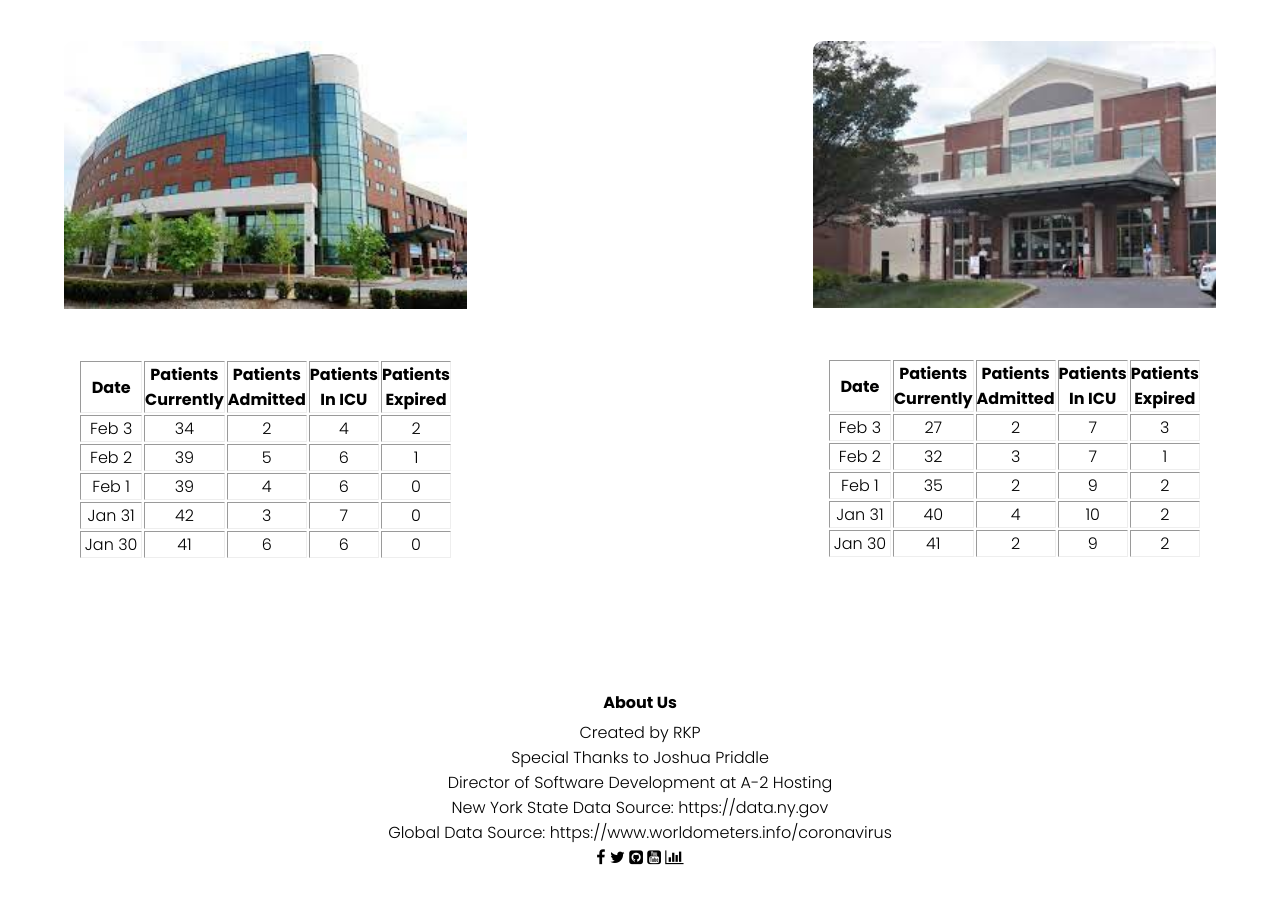
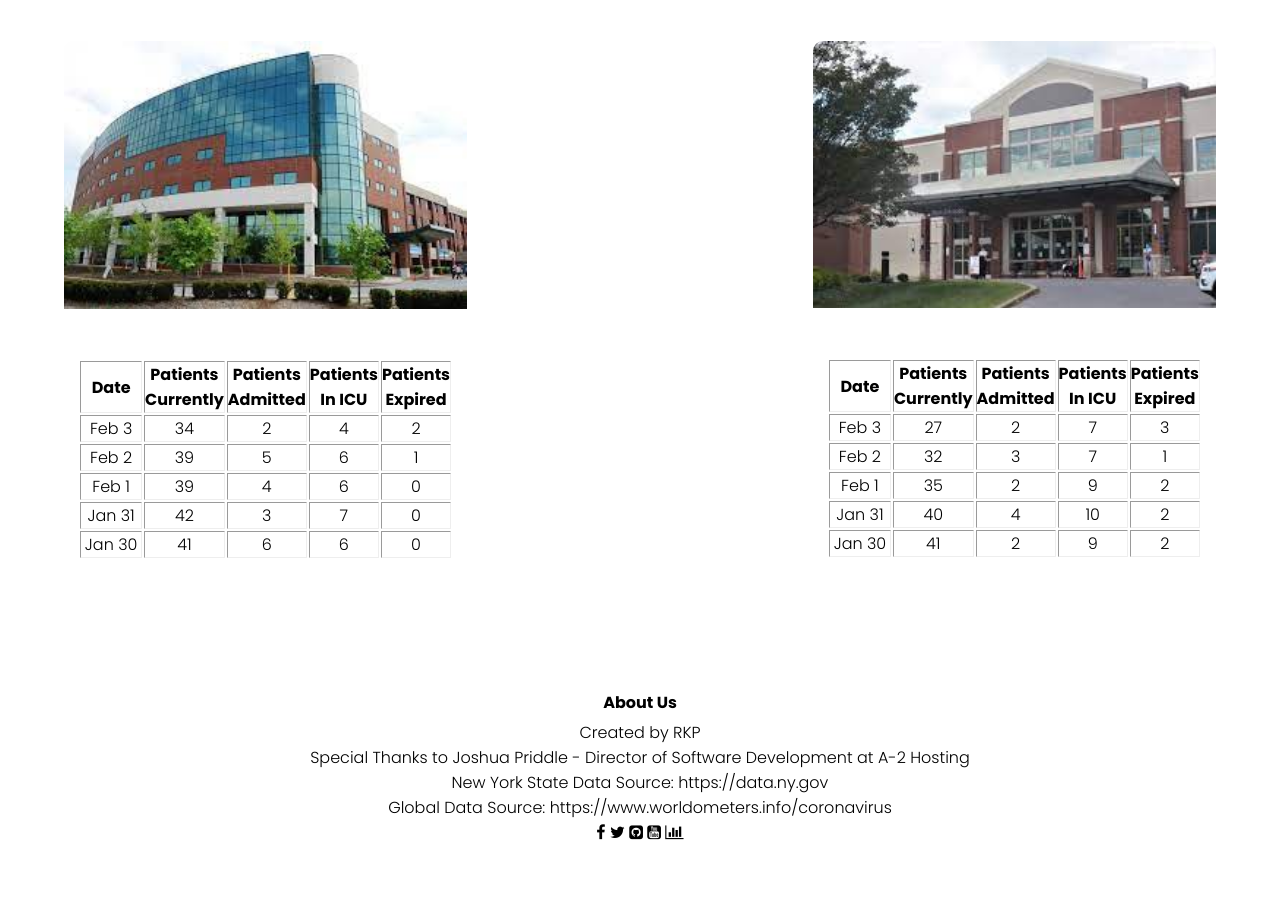
Before and after one commit to Pasin3ru/Tracking-COVID-19, a Jekyll site: the page built from index.html, in a window 1280 px wide and 900 px high, scrolled down 3753 px. Built offline with Jekyll 4.4.1, drawn with Linux system fonts in a browser that asks for light colours; after the commit the page ends 4628 px from its top, so only the background shows below that.

```diff
--- a/_layouts/default.html
+++ b/_layouts/default.html
@@ -34,7 +34,7 @@
     <section class="footer">
       <h4>About Us</h4>
       <ul>Created by RKP</ul>
-      <ul>Special Thanks to Joshua Priddle<br>Director of Software Development at A-2 Hosting</ul>
+      <ul>Special Thanks to Joshua Priddle - Director of Software Development at A-2 Hosting</ul>
       <ul>New York State Data Source: https://data.ny.gov</ul>
       <ul>Global Data Source: https://www.worldometers.info/coronavirus</ul>
       <div class="icons">
```
